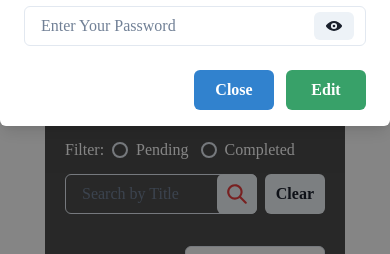
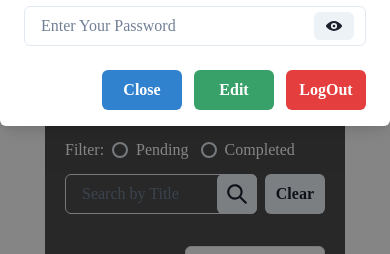
Before and after one commit to shadow855/task-management-frontend, a React (Create React App) app: page /dashboard in a window 390 px wide. Both pictures are taken after a click on the icon 351 px from the left and 47 px from the top of the page. Shown: the part 336-590 px from the top of the page. Built offline with nearby package versions, Linux system fonts and the light colour scheme; no server answers; a web font is replaced by a local one.

Commit message:
added logout feature in frontend and added more responsiveness

```diff
--- a/src/components/Dashboard.js
+++ b/src/components/Dashboard.js
@@ -355,7 +355,6 @@ const Dashboard = () => {
                                         <Icon
                                             as={SearchIcon}
                                             boxSize={5}
-                                            color="red.500"
                                             ml={5}
                                             mr={5}
                                             cursor="pointer" />
@@ -412,10 +411,11 @@ const Dashboard = () => {
                         {tasks.map((task, index) => (
                             <AccordionItem key={index}>
                                 <h2>
-                                    <AccordionButton cursor='default'>
+                                    <AccordionButton cursor='default' flexDirection={{ base: 'column', md: 'row' }}>
                                         <Box as='span' flex='1' textAlign='left' fontWeight='500' fontSize={20}>
                                             {index + 1}. {task.title}
                                         </Box>
+                                        <Box display='flex' alignItems='center'>
                                             <Box as='span' mr={5}>
                                                 {task.priority === 'high' && <ArrowUpIcon color="red.500" />}
                                                 {task.priority === 'medium' && <ArrowForwardIcon color="yellow.500" />}
@@ -444,6 +444,7 @@ const Dashboard = () => {
                                                 mr={5}
                                             ></Checkbox>
                                             <AccordionIcon cursor='pointer' />
+                                        </Box>
                                     </AccordionButton>
                                 </h2>
                                 {task.description ?
--- a/src/components/EditModal.js
+++ b/src/components/EditModal.js
@@ -55,7 +55,7 @@ const EditModal = ({ isOpen, onClose, onEdit, title: initialTitle, description:
                             />
                         </FormControl>
                         <RadioGroup value={priorityModalEdit} onChange={setPriorityModalEdit}>
-                            <Stack spacing={3} direction={{ base: 'column', sm: 'row' }}>
+                            <Stack spacing={{ base: 1, sm: 3 }} direction='row'>
                                 <Text>Priority: </Text>
                                 <Radio value="low">Low</Radio>
                                 <Radio value="medium">Medium</Radio>
--- a/src/components/LoginDetails.js
+++ b/src/components/LoginDetails.js
@@ -80,6 +80,7 @@ const LoginDetails = ({ isOpen, onClose }) => {
 
             setPassword("");
             onClose();
+            localStorage.removeItem('token');
             navigate('/login');
         } catch (error) {
             toast({
@@ -91,6 +92,20 @@ const LoginDetails = ({ isOpen, onClose }) => {
             });
         }
     };
+
+    const logOutUser = () => {
+        toast({
+            title: 'Logged Out Successfully',
+            status: 'success',
+            duration: 5000,
+            isClosable: true,
+            position: 'bottom',
+        });
+        localStorage.removeItem('token');
+        onClose();
+        navigate('/login');
+
+    }
 
     return (
         <>
@@ -149,7 +164,8 @@ const LoginDetails = ({ isOpen, onClose }) => {
                         <Button colorScheme='blue' mr={3} onClick={onClose} w={20}>
                             Close
                         </Button>
-                        <Button colorScheme='green' w={20} onClick={editUser}>Edit</Button>
+                        <Button colorScheme='green' w={20} mr={3} onClick={editUser}>Edit</Button>
+                        <Button colorScheme='red' w={20} onClick={logOutUser}>LogOut</Button>
                     </ModalFooter>
                 </ModalContent>
             </Modal >
```
Lines whose indentation alone changed are shown as unchanged.
